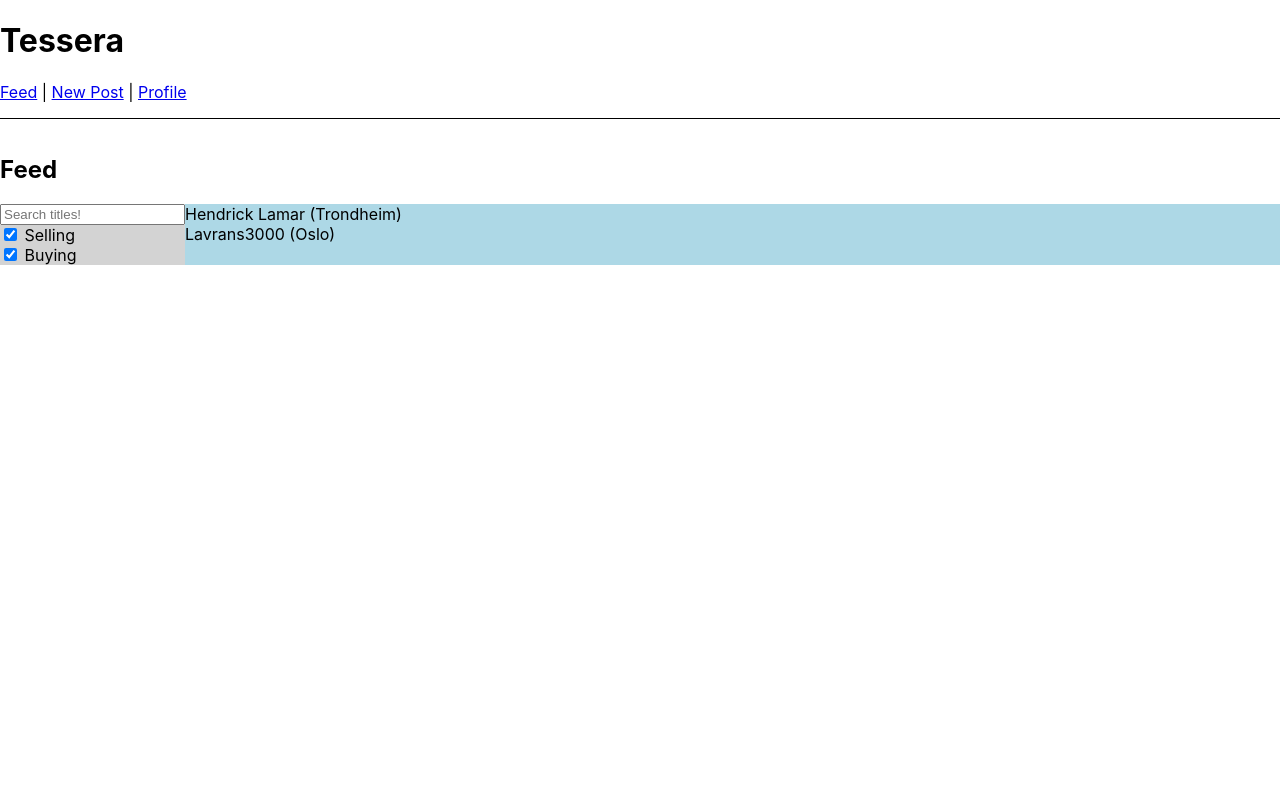
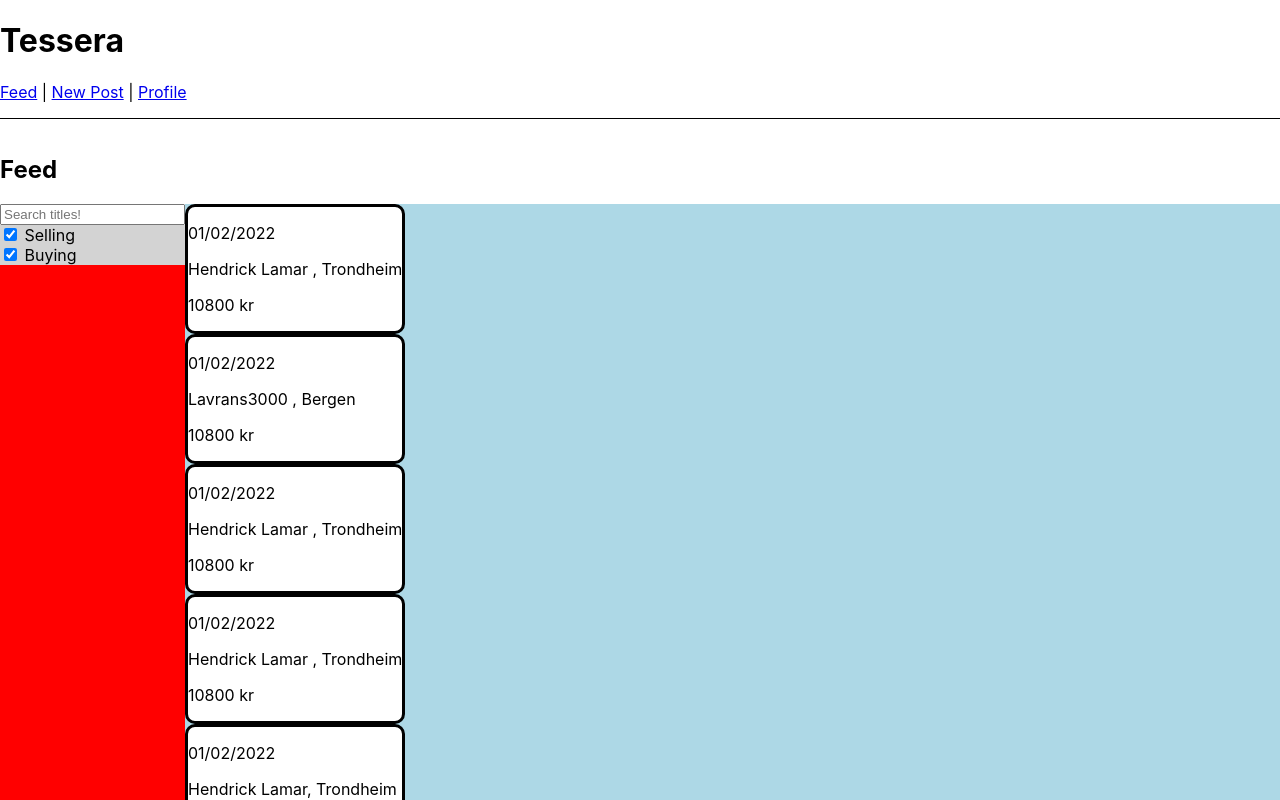
Before and after one commit to Alexanderbrandhaug/tesseraWebapp, a React (Create React App) app in the folder frontend/tessera-webapp/: page /feed in a window 1280 px wide. Shown: the top 800 px of the page. Built offline with nearby package versions, Linux system fonts and the light colour scheme.

Commit message:
Add innlegg component and quick styling. Add redirect to indivudal postsites.

```diff
--- /dev/null
+++ b/frontend/tessera-webapp/src/Components/PostComponent.tsx
@@ -0,0 +1,25 @@
+import React from "react";
+import { Link } from "react-router-dom";
+import { Post } from "../DataTypes/Post";
+import { useNavigate } from "react-router-dom";
+
+interface PostProps {
+  post: Post
+
+}
+
+export default function PostComponent(props: PostProps){
+
+  let navigate = useNavigate();
+  function redirect() {
+      navigate("post/" + props.post.id)
+  }
+
+  return (
+    <div className="postComponent" onClick = {redirect}>
+      <p>{props.post.createdAt}</p>
+      <p>{props.post.title}, {props.post.location}</p>
+      <p>{props.post.price} kr</p>
+    </div>
+  );
+}
--- a/frontend/tessera-webapp/src/Pages/feed.tsx
+++ b/frontend/tessera-webapp/src/Pages/feed.tsx
@@ -1,6 +1,7 @@
 import React from "react";
 import { Link } from "react-router-dom";
-import Post from "../Components/PostWidget";
+import PostComponent from "../Components/PostComponent";
+import Post from "../Components/PostComponent";
 import { getPosts } from "../Utility/data";
 
 export default function FeedPage() {
@@ -17,7 +18,7 @@
         </div>
         <div className="feedColumn">
           {posts.map((post) => (
-            <div>{post.title}</div>
+            <PostComponent post={post}/>
           ))}
         </div>
         <div className="column-3">
--- a/frontend/tessera-webapp/src/Utility/data.ts
+++ b/frontend/tessera-webapp/src/Utility/data.ts
@@ -3,7 +3,7 @@
 
 let posts = [
   {
-    title: "Hendrick Lamar (Trondheim)",
+    title: "Hendrick Lamar ",
     userID: 666,
     description: "Thugs of Stabekk live in Trondheim.",
     contactPoint: "47868327",
@@ -18,7 +18,7 @@
   {
     userID: 123,
     id: 1995,
-    title: "Lavrans3000 (Oslo)",
+    title: "Lavrans3000 ",
     location: "Bergen",
     description: "Thugs of Stabekk live in Trondheim.",
     createdAt: "01/02/2022",
@@ -28,6 +28,79 @@
     postType: "Sell",
     eventType: "Standup",
   },
+  {
+    title: "Hendrick Lamar ",
+    userID: 666,
+    description: "Thugs of Stabekk live in Trondheim.",
+    contactPoint: "47868327",
+    active: "true",
+    postType: "Sell",
+    eventType: "Konsert",
+    id: 1995,
+    price: 10800,
+    createdAt: "01/02/2022",
+    location: "Trondheim"
+  },{
+    title: "Hendrick Lamar ",
+    userID: 666,
+    description: "Thugs of Stabekk live in Trondheim.",
+    contactPoint: "47868327",
+    active: "true",
+    postType: "Sell",
+    eventType: "Konsert",
+    id: 1995,
+    price: 10800,
+    createdAt: "01/02/2022",
+    location: "Trondheim"
+  },{
+    title: "Hendrick Lamar",
+    userID: 666,
+    description: "Thugs of Stabekk live in Trondheim.",
+    contactPoint: "47868327",
+    active: "true",
+    postType: "Sell",
+    eventType: "Konsert",
+    id: 1995,
+    price: 10800,
+    createdAt: "01/02/2022",
+    location: "Trondheim"
+  },{
+    title: "Hendrick Lamar",
+    userID: 666,
+    description: "Thugs of Stabekk live in Trondheim.",
+    contactPoint: "47868327",
+    active: "true",
+    postType: "Sell",
+    eventType: "Konsert",
+    id: 1995,
+    price: 10800,
+    createdAt: "01/02/2022",
+    location: "Trondheim"
+  },{
+    title: "Hendrick Lamar",
+    userID: 666,
+    description: "Thugs of Stabekk live in Trondheim.",
+    contactPoint: "47868327",
+    active: "true",
+    postType: "Sell",
+    eventType: "Konsert",
+    id: 1995,
+    price: 10800,
+    createdAt: "01/02/2022",
+    location: "Trondheim"
+  },{
+    title: "Hendrick Lamar",
+    userID: 666,
+    description: "Thugs of Stabekk live in Trondheim.",
+    contactPoint: "47868327",
+    active: "true",
+    postType: "Sell",
+    eventType: "Konsert",
+    id: 1995,
+    price: 10800,
+    createdAt: "01/02/2022",
+    location: "Trondheim"
+  },
 ];
 
 export function getPosts() {
--- a/frontend/tessera-webapp/src/index.css
+++ b/frontend/tessera-webapp/src/index.css
@@ -19,6 +19,7 @@
   background-color: lightblue;
   display: flex;
   flex-direction: row;
+
 }
 
 .sidebar {
@@ -34,4 +35,20 @@
 .feedColumn {
   display: flex;
   flex-direction: column;
+  overflow: hidden;
+
 }
+
+.postComponent {
+  background-color:white;
+  border-style: solid;
+  border-radius: 10px;
+}
+
+.postComponent:hover {
+  box-shadow: 5px 5px 5px;
+}
+
+.postComponent:active {
+  background-color: blue;
+}
```
Also changed, not shown: frontend/tessera-webapp/src/Components/PostWidget.tsx (deleted, +0 -24 lines), 1 other file (tests, documents, lock files or other folders).
